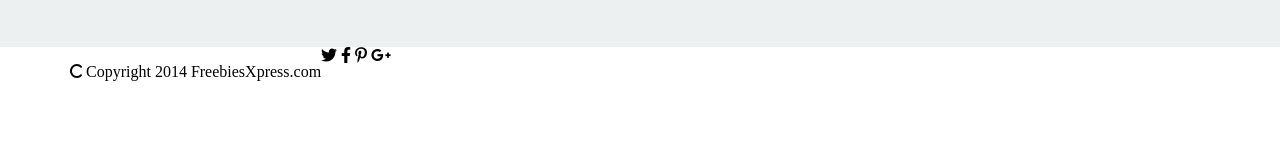
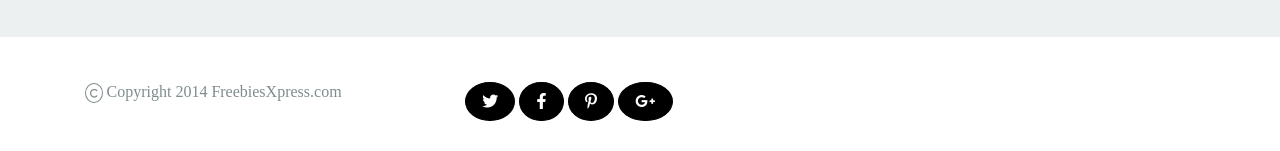
Before and after one commit to Slowinskip/Project-www, a website: page index.html in a window 1280 px wide. Shown: the part 2458-2609 px from the top of the page. Before the commit the page ends 2555 px from the top, so only its background shows below. Drawn offline with Linux system fonts and the light colour scheme.

Commit message:
Add style Footer

```diff
--- a/index.html
+++ b/index.html
@@ -129,14 +129,14 @@
     <footer>
         <div class="container">
             <div class="row">
-                <div class="footer-text">
+                <div class="footer-text col-md-4">
                     <p><i class="fa-solid fa-c"></i> Copyright 2014 FreebiesXpress.com</p>
                 </div>
-                <div class="footer-icon">
-                    <i class="fa-brands fa-twitter"></i>
-                    <i class="fa-brands fa-facebook-f"></i>
-                    <i class="fa-brands fa-pinterest-p"></i>
-                    <i class="fa-brands fa-google-plus-g"></i>
+                <div class="footer-icon col-md-6">
+                    <a href="#"><i class="fa-brands fa-twitter"></i></a>
+                    <a href="#"><i class="fa-brands fa-facebook-f"></i></a>
+                    <a href="#"><i class="fa-brands fa-pinterest-p"></i></a>
+                    <a href="#"><i class="fa-brands fa-google-plus-g"></i></a>
                 </div>
             </div>
         </div>
--- a/sass/style.scss
+++ b/sass/style.scss
@@ -158,7 +158,7 @@ header .row {
             padding: 0;
             margin: 45px 10px;
             background: #fff;
-            margin-bottom: 50px;
+
             .card-text {
                 padding: 15px 0;
                 h3 {
@@ -178,8 +178,40 @@ header .row {
             }
         }
     }
+}
 
+/* Footer */
+footer {
 
+    .footer-text {
+        margin-top: 30px;
+        color: #7f8c8d;
+        i {
+            border: 1px solid #7f8c8d;
+            border-radius: 50%;
+            padding: 4px;
+            font-size: 10px;
+        }
+    }
+    .footer-icon {
+        margin-top: 45px;
+        margin-bottom: 30px;
+        color: #FFF;
+        i {
+            border: 1px solid black;
+            border-radius: 50%;
+            padding: 2% 3% 2% 3%;
+            background: black;
+
+        }
+        a {
+            color: #fff;
+            text-decoration: none;
+        }
+        a:hover {
+         color: goldenrod;
+        }
+    }
 }
 
 
```
Also changed, not shown: css/style.css.
